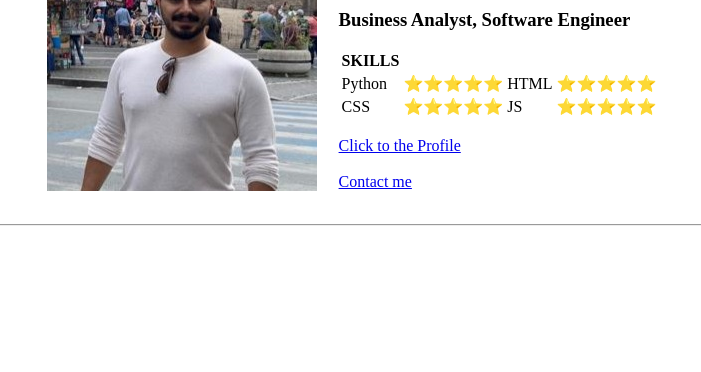
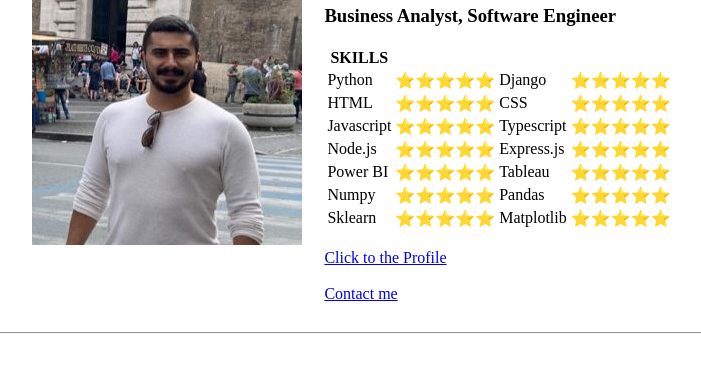
Before and after one commit to arslancan521/New-Profil-Page-with-HTML, a plain HTML site: page index.html in a window 1280 px wide. Shown: the part 266-638 px from the top of the page, without its empty margins (287-988 px from the left). Drawn offline with Linux system fonts and the light colour scheme.

Commit message:
Update index.html

```diff
--- a/index.html
+++ b/index.html
@@ -30,13 +30,43 @@
             <tr>
               <td>Python</td>
               <td>⭐⭐⭐⭐⭐</td>
-              <td>HTML</td>
+              <td>Django</td>
               <td>⭐⭐⭐⭐⭐</td>
             </tr>
             <tr>
+              <td>HTML</td>
+              <td>⭐⭐⭐⭐⭐</td>
               <td>CSS</td>
               <td>⭐⭐⭐⭐⭐</td>
-              <td>JS</td>
+            </tr>
+            <tr>
+              <td>Javascript</td>
+              <td>⭐⭐⭐⭐⭐</td>
+              <td>Typescript</td>
+              <td>⭐⭐⭐⭐⭐</td>
+            </tr>
+            <tr>
+              <td>Node.js</td>
+              <td>⭐⭐⭐⭐⭐</td>
+              <td>Express.js</td>
+              <td>⭐⭐⭐⭐⭐</td>
+            </tr>
+            <tr>
+              <td>Power BI</td>
+              <td>⭐⭐⭐⭐⭐</td>
+              <td>Tableau</td>
+              <td>⭐⭐⭐⭐⭐</td>
+            </tr>
+            <tr>
+              <td>Numpy</td>
+              <td>⭐⭐⭐⭐⭐</td>
+              <td>Pandas</td>
+              <td>⭐⭐⭐⭐⭐</td>
+            </tr>
+            <tr>
+              <td>Sklearn</td>
+              <td>⭐⭐⭐⭐⭐</td>
+              <td>Matplotlib</td>
               <td>⭐⭐⭐⭐⭐</td>
             </tr>
           </table>
```
